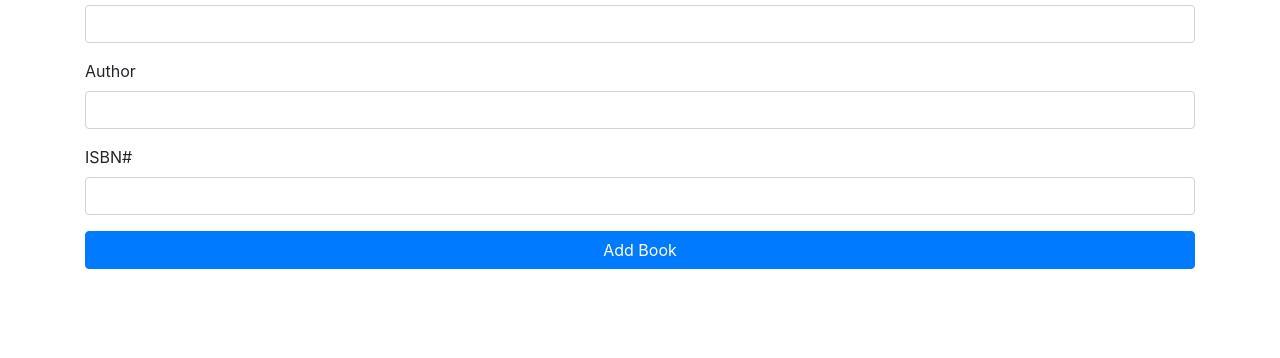
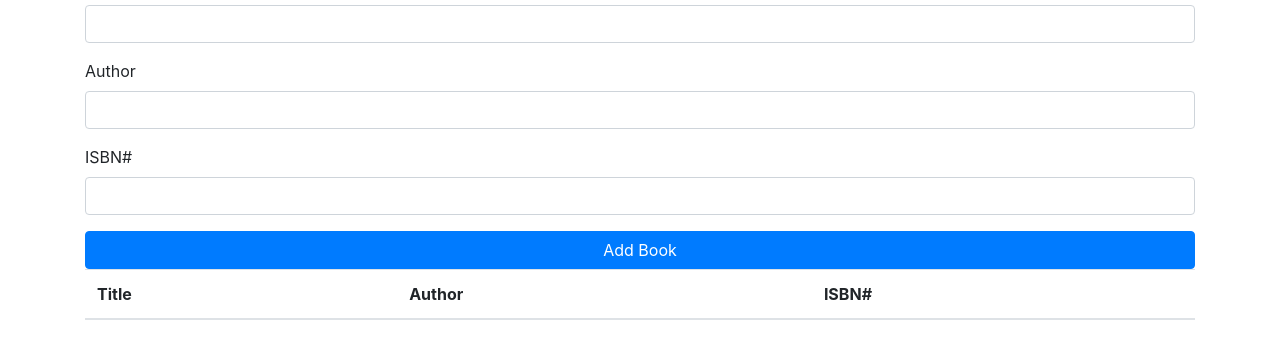
Before and after one commit to SurfacerInternet/BookList, a plain HTML site: page index.html in a window 1280 px wide. Shown: the part 126-484 px from the top of the page. Drawn offline with nearby package versions, Linux system fonts and the light colour scheme.

Commit message:
Update index.html

```diff
--- a/index.html
+++ b/index.html
@@ -31,14 +31,17 @@
              <input type="submit" value="Add Book" class="btn btn-primary btn-block">
         </form>
 
-
+        <table class="table table-stripted">
+            <thead>
+                <tr>
+                    <th>Title</th>
+                    <th>Author</th>
+                    <th>ISBN#</th>
+                </tr>
+            </thead>
+           <tbody></tbody>
+        </table>
         </div>
-
-
 
 </body>
 </html>
-
-
-
-<!--input, a, button-->
```
